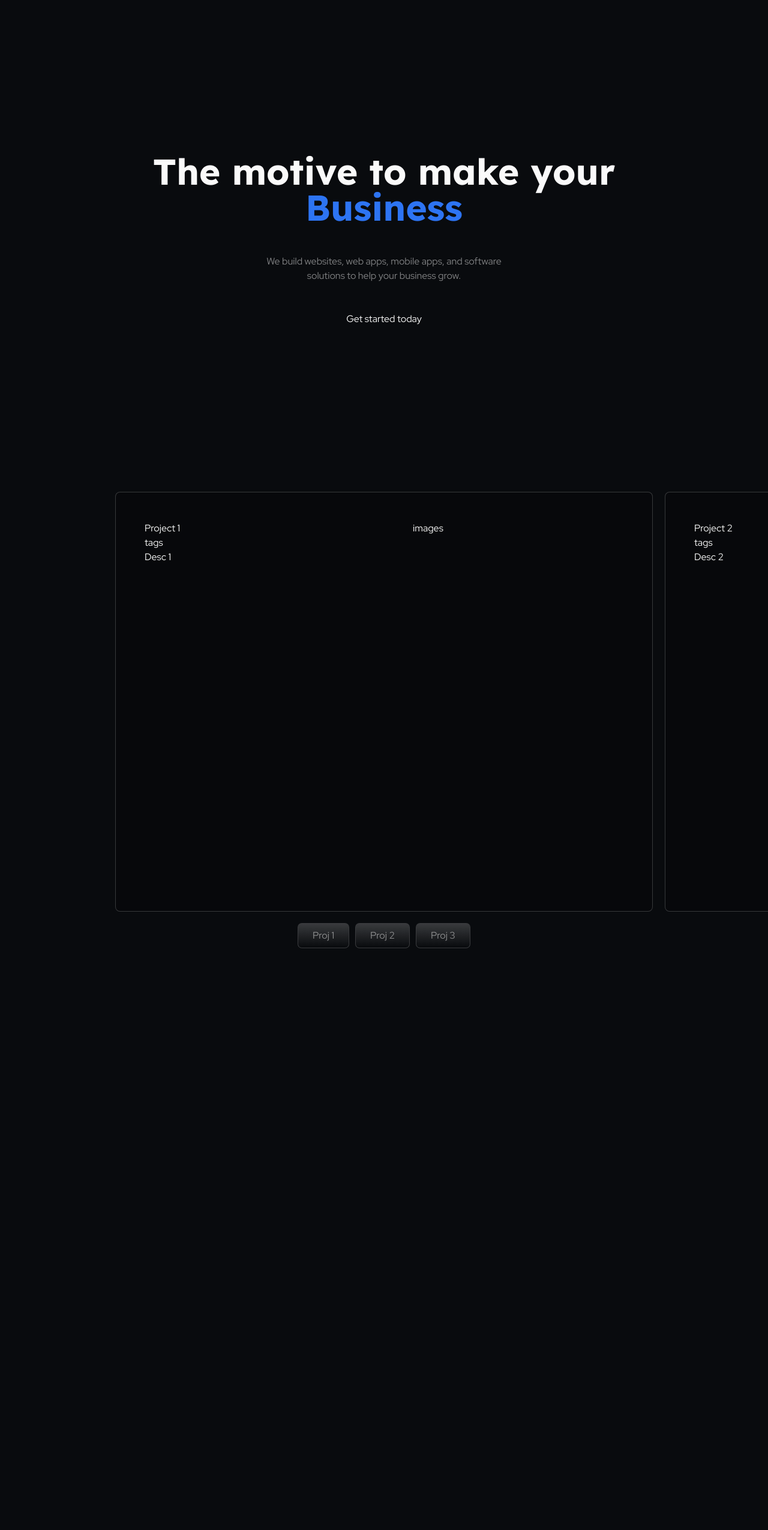
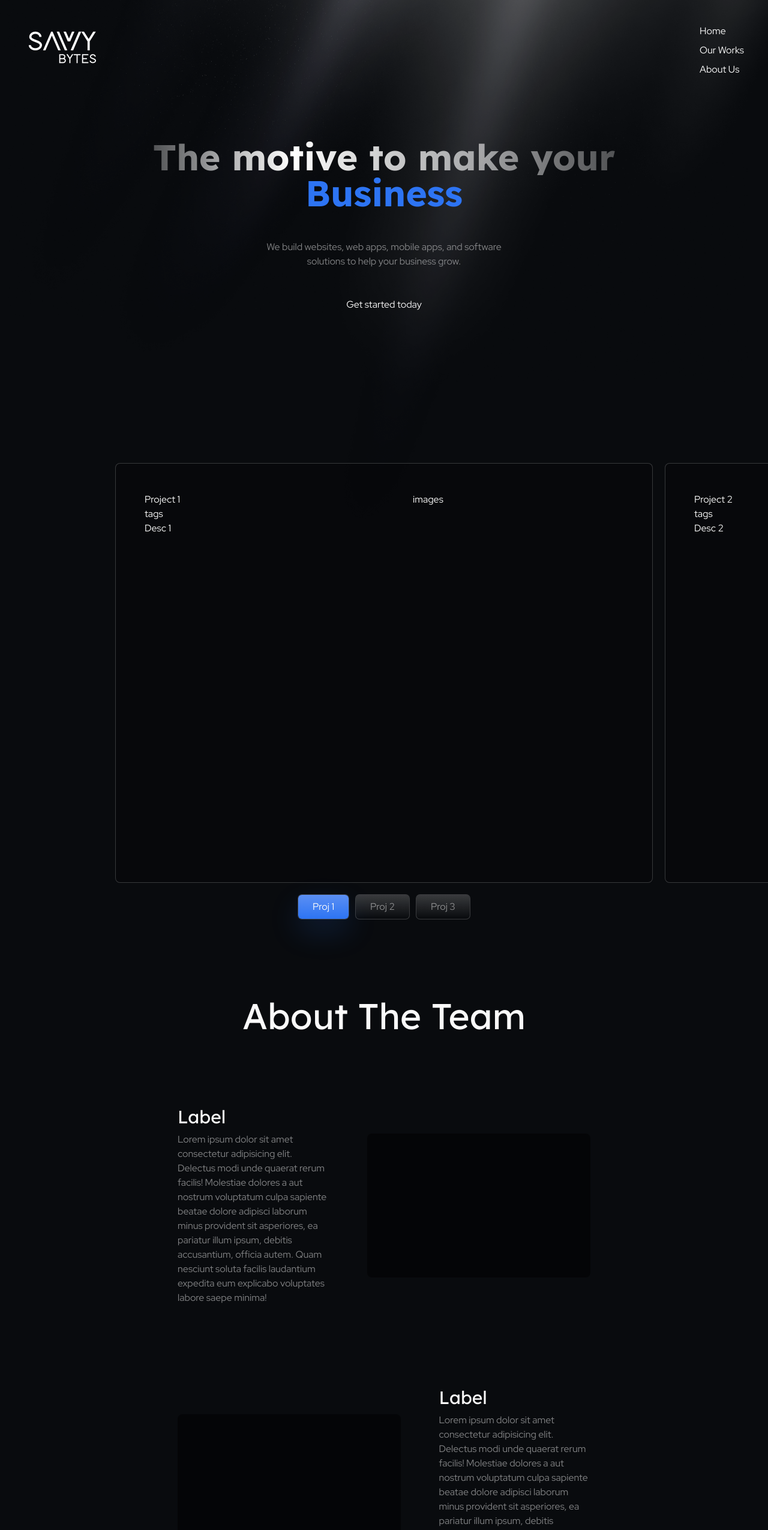
Before and after one commit to cocoontechnologies/savvy-bytes, an Astro site: page / in a window 1280 px wide. Shown: the top 2551 px of the page at 60% size. Before the commit the page ends 1600 px from the top, so only its background shows below. Built offline with nearby package versions, Linux system fonts and the light colour scheme; Astro itself is replaced by a stand-in of ours.

Commit message:
temporary hero

```diff
--- /dev/null
+++ b/src/components/AboutUs.astro
@@ -0,0 +1,17 @@
+---
+import AboutUsSection from './AboutUsSection.astro';
+---
+
+<div id="about-us" class="flex flex-col min-h-screen items-center w-full gap-20 scroll-mt-10">
+
+        <h2 class="text-6xl font-lexend">About The Team</h2>
+
+        <div class="flex flex-col w-full px-[256px] gap-14">
+
+            <AboutUsSection />
+            <AboutUsSection flipped/>
+            <AboutUsSection />
+
+        </div>
+
+</div>
--- /dev/null
+++ b/src/components/AboutUsSection.astro
@@ -0,0 +1,18 @@
+---
+const { flipped = false } = Astro.props;
+---
+
+<div class=`flex ${flipped ? 'flex-row-reverse' : 'flex-row'} w-full gap-16 p-10 items-center`>
+
+    <div class="flex flex-col flex-1 gap-2">
+        <h2 class="text-3xl font-lexend">Label</h2>
+        <p class="text-base text-secondary/50">Lorem ipsum dolor sit amet consectetur adipisicing elit. Delectus modi unde quaerat rerum facilis! Molestiae dolores a aut nostrum voluptatum culpa sapiente beatae dolore adipisci laborum minus provident sit asperiores, ea pariatur illum ipsum, debitis accusantium, officia autem. Quam nesciunt soluta facilis laudantium expedita eum explicabo voluptates labore saepe minima!</p>
+    </div>
+
+    <div class="flex rounded-lg overflow-clip w-[54%] h-[240px] bg-black/50">
+
+
+
+    </div>
+
+</div>
--- a/src/components/Hero.astro
+++ b/src/components/Hero.astro
@@ -1,7 +1,10 @@
-<div class="flex flex-col items-center justify-center h-screen gap-12">
+<div id="home" class="flex flex-col items-center justify-center min-h-[80vh] gap-12 relative pt-28">
 
-    <div class="flex flex-col font-lexend font-bold text-6xl items-center">
-        <h2>The motive to make your</h2>
+    <img class="absolute top-0 left-0 w-full pointer-events-none" src="/images/dust.png" alt="">
+    <img class="absolute top-0 left-0 w-full pointer-events-none" src="/images/light-rays.png" alt="">
+
+    <div class="flex flex-col font-lexend font-bold text-6xl items-center z-10">
+        <h2 class="bg-clip-text text-transparent bg-gradient-to-r from-secondary/30 via-30% via-white to-secondary/30">The motive to make your</h2>
         <h2 class="text-tertiary">Business</h2>
     </div>
 
--- a/src/components/Projects.astro
+++ b/src/components/Projects.astro
@@ -24,7 +24,7 @@ const tempData = [
 ]
 ---
 
-<div class="flex flex-col min-h-screen items-center">
+<div id="projects" class="flex flex-col min-h-screen items-center scroll-mt-10">
     <div class="container-snap flex gap-5 p-5 px-[256px] w-full overflow-auto snap-x scroll-p-[100px]">
         {
             tempData.map((data, index) => <ProjectCard project={data}/>)
@@ -84,6 +84,10 @@ const tempData = [
         setActiveButton(selectedProject);
     })
 
+    window.addEventListener('load', () => {
+        setActiveButton(projectCardsArray[0])
+    });
+
     function setActiveButton(project) {
         const activeButton = document.querySelector('.active-button');
         activeButton?.classList.remove(...buttonActiveStateClasses);
@@ -92,5 +96,4 @@ const tempData = [
         selectedButton.classList.add(...buttonActiveStateClasses)
     }
 
-
 </script>
--- a/src/layouts/Layout.astro
+++ b/src/layouts/Layout.astro
@@ -20,8 +20,14 @@ const { title } = Astro.props;
 		<title>{title}</title>
 	</head>
 	<body class="bg-primary text-secondary font-red-hat-display">
-		<div class="flex flex-col w-full min-h-screen">
+		<div class="flex flex-col w-full min-h-screen gap-28">
 			<slot />
 		</div>
 	</body>
+
+	<style>
+		* {
+			scroll-behavior: smooth;
+		}
+	</style>
 </html>
--- a/src/pages/index.astro
+++ b/src/pages/index.astro
@@ -2,9 +2,19 @@
 import Layout from '../layouts/Layout.astro';
 import Hero from '../components/Hero.astro';
 import Projects from '../components/Projects.astro';
+import AboutUs from '../components/AboutUs.astro';
 ---
 
-<Layout title="Wasaaap">
+<Layout title="Savvy Bytes">
+	<div class="fixed right-10 top-10 flex flex-col gap-2 z-[99999]">
+		<a href="#home">Home</a>
+		<a href="#projects">Our Works</a>
+		<a href="#about-us">About Us</a>
+	</div>
+
+	<img class="fixed w-[128px] h-auto left-10 top-10 flex flex-col gap-2 z-[99999]" src="/images/logo.png" alt="">
+
 	<Hero />
 	<Projects />
+	<AboutUs />
 </Layout>
```
Also changed, not shown: public/images/dust.png (added), public/images/light-rays.png (added), public/images/logo.png (added).
